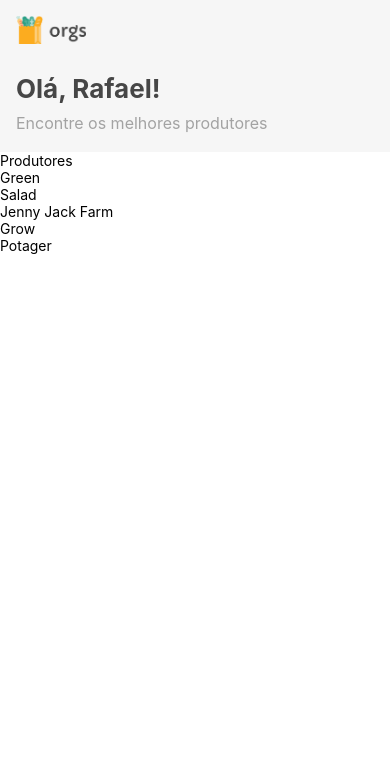
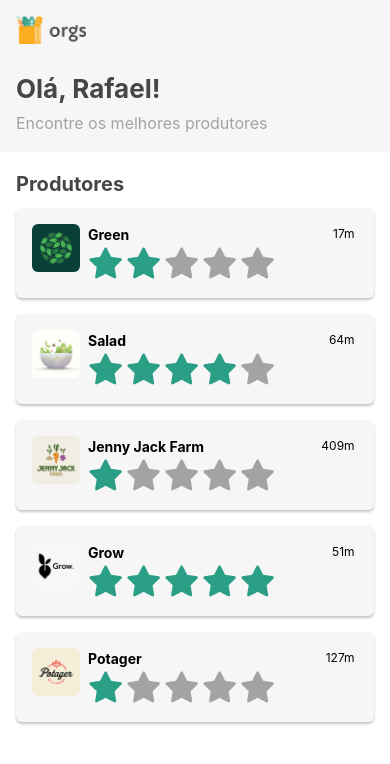
Before and after one commit to mxnsur/HooksRN, a React Native app: screen / in a window 390 px wide. Shown: the top 764 px of the page. Built offline with nearby package versions, Linux system fonts and the light colour scheme.

Commit message:
adicionando estrelas

```diff
--- a/App.tsx
+++ b/App.tsx
@@ -1,5 +1,5 @@
 import React from 'react';
-import { SafeAreaView } from 'react-native';
+import { SafeAreaView, StyleSheet } from 'react-native';
 
 import Home from './src/telas/Home';
 
@@ -10,4 +10,9 @@ function App() {
   </SafeAreaView>
 }
 
+const estilos = StyleSheet.create({
+  tela: {
+    flex: 1,
+  }
+})
 export default App;
--- /dev/null
+++ b/src/componentes/Estrelas.js
@@ -0,0 +1,51 @@
+import React, { useState } from 'react'
+import { Image, StyleSheet, TouchableOpacity, View } from 'react-native'
+
+import estrela from '../assets/estrela.png';
+import estrelaCinza from '../assets/estrelaCinza.png';
+
+export default function Estrelas( {
+    quantidade: quantidadeAntiga,
+    editavel = true,
+    grande = true,
+}) {
+    const [ quantidade, setQuantidade ] = useState(quantidadeAntiga);
+    const estilos = estilosFuncao(grande);
+
+const getImage = (index) => {
+    if (index < quantidade) {
+        return estrela;
+    }
+    return estrelaCinza;
+}
+    const RenderEstrelas = () => {
+        const listaEstrelas = [];
+        for (let i = 0; i < 5; i++) {
+           listaEstrelas.push(
+            <TouchableOpacity
+                key={i}
+                onPress={() => setQuantidade(i + 1)}
+                disabled={!editavel}
+                >
+                <Image source={getImage(i)} style={estilos.estrela} />
+            </TouchableOpacity>
+           );
+        }
+
+        return listaEstrelas;
+    }
+    return <View style={estilos.estrelas}>
+       <RenderEstrelas />
+    </View>
+}
+
+const estilosFuncao = (grande) => StyleSheet.create({
+    estrelas: {
+        flexDirection: 'row',
+    },
+    estrela: {
+        width: grande ? 36 : 12,
+        height: grande ? 36 : 12,
+        marginRight: 2,
+    }
+})
--- a/src/telas/Home/componentes/Produtores.js
+++ b/src/telas/Home/componentes/Produtores.js
@@ -1,9 +1,10 @@
 import React, { useEffect, useState } from 'react';
 import { FlatList, Text, StyleSheet } from 'react-native';
+
+import Produtor from './Produtor';
 import { carregaProdutores } from '../../../servicos/carregaDados';
 
-
-export default function Produtores(){
+export default function Produtores({ topo: Topo}) {
     const [titulo, setTitulo] = useState('');
     const [lista, setLista] = useState([]);
 
@@ -15,11 +16,15 @@ export default function Produtores(){
     }, []);
 
     const TopoLista = () => {
-        return <Text>{ titulo }</Text>
+        return <>
+        <Topo />
+        <Text style={estilos.titulo}>{ titulo }</Text>
+        </>
     }
     return <FlatList
           data={lista}
-          renderItem={({item: {nome}}) => <Text>{ nome }</Text>}
+          renderItem={({ item }) => <Produtor {...item} />}
+          keyExtractor={({nome}) => nome}
           ListHeaderComponent={TopoLista}/>
 
 }
@@ -29,7 +34,8 @@ export default function Produtores(){
             lineHeight: 32,
             marginHorizontal: 16,
             marginTop: 16,
-            fontWeight: 'bold'
+            fontWeight: 'bold',
+            color: "#464646"
         }
 
     })
--- a/src/telas/Home/index.js
+++ b/src/telas/Home/index.js
@@ -4,7 +4,6 @@ import Produtores from './componentes/Produtores';
 
 export default function Home() {
     return <>
-       <Topo />
-       <Produtores />
+       <Produtores topo={Topo} />
     </>
 }
```
